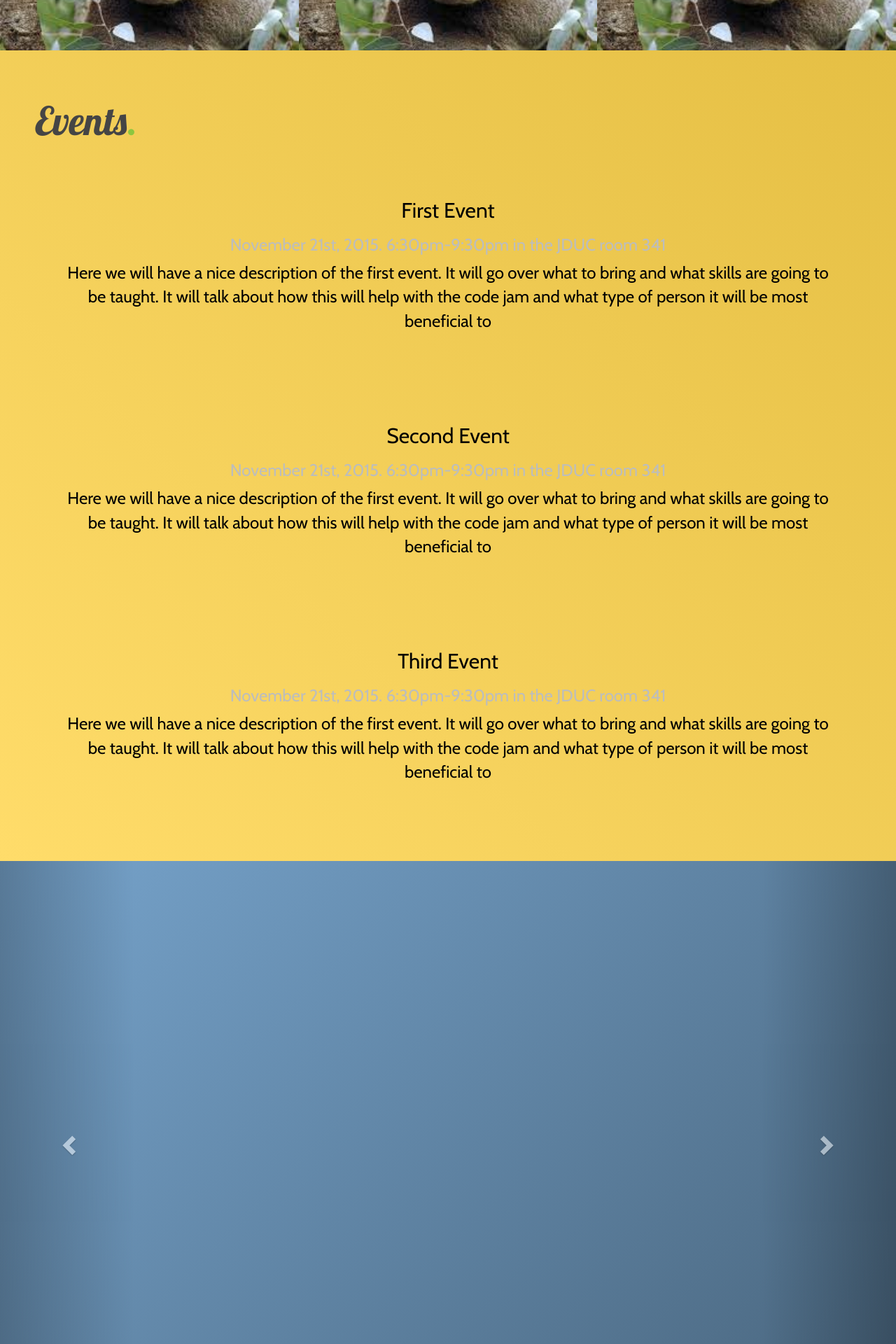
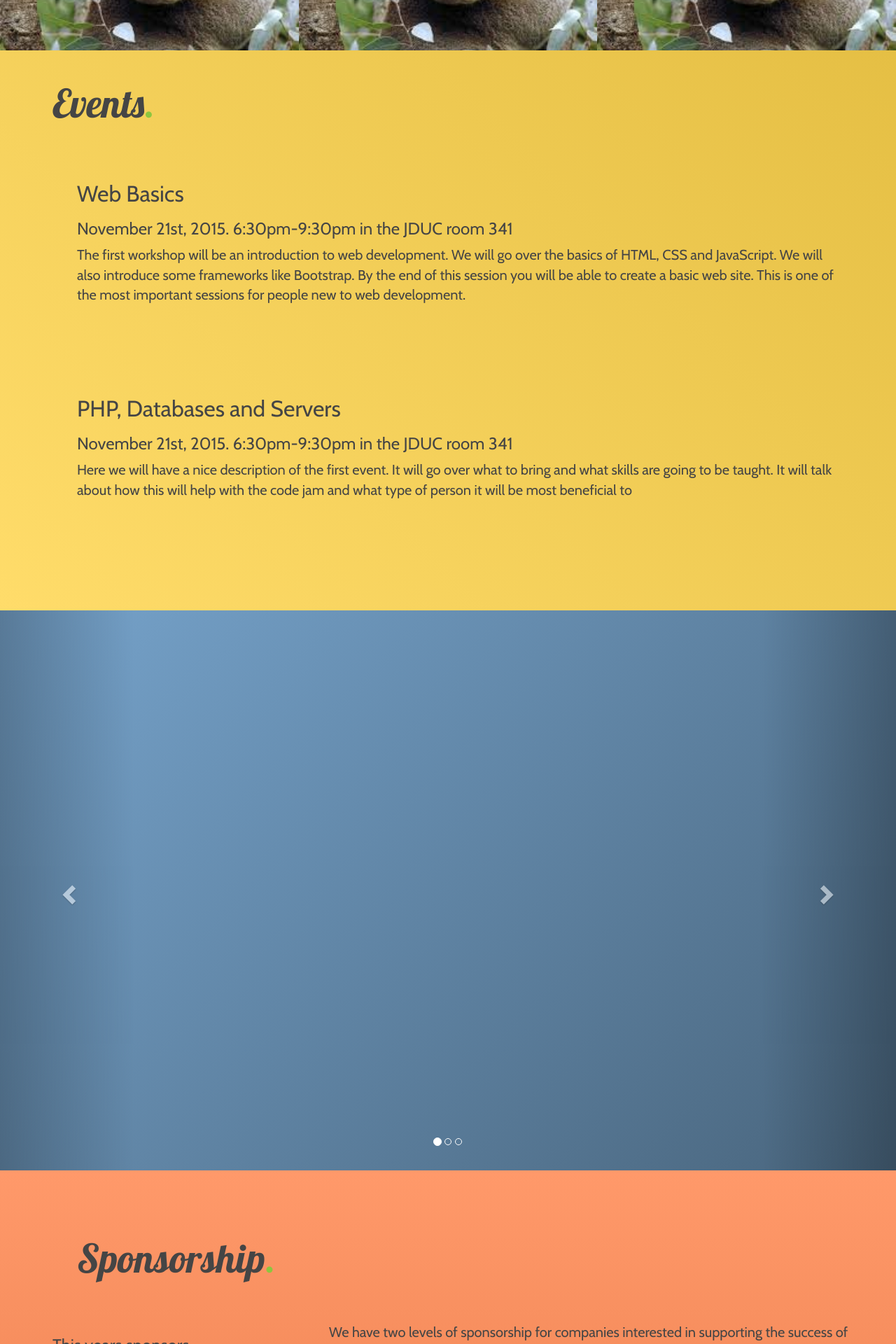
Before and after one commit to ChrisCartwright/QueensUCTC, a PHP site: page / in a window 1280 px wide. Shown: the part 2320-4240 px from the top of the page at 70% size. Run offline with PHP 8.4, Linux system fonts and the light colour scheme; some libraries are stand-ins or nearby versions.

Commit message:
colours and stuff

```diff
--- a/style.css
+++ b/style.css
@@ -35,7 +35,7 @@ body {
     margin: 0;
     color: black;
     font-family: Cabin, Verdana, Arial, Helvetica, sans-serif;
-    text-align: center;
+    text-align: left;
    background-color:#BCBDBD;
 	overflow-x:hidden;
 }
@@ -43,11 +43,34 @@ body {
 body h1 {
     font-family: lobster;
     font-size: 7vh;
+    color: #454545;
+}
+body h2 {
+    font-size: 4vh;
+    color: #454545;
+
+}
+body h3 {
+    font-size: 3vh;
+    color: #454545;
+    color: #454545;
 }
 
 body p{
-    font-family: Cabin;
+    font-size: 2.5vh;
+    color: #454545;
+}
+
+body span p {
+    font-size: 2vh;
+}
+
+body span h2 {
     font-size: 3vh;
+}
+
+body span h3 {
+    font-size: 2.5vh;
 }
 
 i {
@@ -77,6 +100,7 @@ p span {
     min-height: 100vh;
     height: auto;
     margin: 0;
+    text-align: center;
 }
 
 .navbar {
@@ -98,6 +122,7 @@ p span {
 }
 .jumbotron p {
     font-family: lobster;
+    color: black;
     font-size: 15vh;
     position: relative;
     top: 50%;
@@ -130,12 +155,10 @@ ul {
 
 .aboutHead {
     position: relative;
-    padding: 25px 50px 50px 50px;
+    padding: 25px 50px 50px 75px;
     width: 100%;
     min-height: 100vh;
     height: auto;
-    color: #454545;
-    font-size: large;
     background: rgba(255,153,106,1);
     background: -moz-linear-gradient(top, rgba(255,153,106,1) 0%, rgba(229,119,68,1) 100%);
     background: -webkit-gradient(left top, left bottom, color-stop(0%, rgba(255,153,106,1)), color-stop(100%, rgba(229,119,68,1)));
@@ -146,10 +169,6 @@ ul {
     filter: progid:DXImageTransform.Microsoft.gradient( startColorstr='#ff996a', endColorstr='#e57744', GradientType=0 );
 }
 
-.aboutHead h1 {
-    float: left;
-    padding: 0px 0 30px 30px;
-}
 h1 span{
     color: #8dc63f;
 }
@@ -174,7 +193,6 @@ h1 span{
 }
 
 .col-md-8  {
-    color: #BCBDBD;
     position: relative;
     top: 50%;
 }
@@ -208,13 +226,12 @@ h1 span{
 }
 
 #events .container {
-    top:50%;
-    left:50%;
+
     min-height: 100vh;
     height: auto;
-    padding: 50px;
+    padding: 25px 50px 50px 75px;
     width:100%;
-    text-align: center;
+    text-align: left;
     background: rgba(255,220,106,1);
     background: -moz-linear-gradient(45deg, rgba(255,220,106,1) 0%, rgba(229,191,68,1) 100%);
     background: -webkit-gradient(left bottom, right top, color-stop(0%, rgba(255,220,106,1)), color-stop(100%, rgba(229,191,68,1)));
@@ -225,14 +242,12 @@ h1 span{
     filter: progid:DXImageTransform.Microsoft.gradient( startColorstr='#ffdc6a', endColorstr='#e5bf44', GradientType=1 );
 }
 
-#events h1 {
-    float:left;
-}
 
 #sponsors .container {
 
-    padding: 25px 50px 50px 50px;
-    height: 100vh;
+    padding: 25px 50px 50px 75px;
+    min-height: 100vh;
+    height: auto;
     width:100%;
     background: rgba(255,153,106,1);
     background: -moz-linear-gradient(top, rgba(255,153,106,1) 0%, rgba(229,119,68,1) 100%);
@@ -242,10 +257,9 @@ h1 span{
     background: -ms-linear-gradient(top, rgba(255,153,106,1) 0%, rgba(229,119,68,1) 100%);
     background: linear-gradient(to bottom, rgba(255,153,106,1) 0%, rgba(229,119,68,1) 100%);
     filter: progid:DXImageTransform.Microsoft.gradient( startColorstr='#ff996a', endColorstr='#e57744', GradientType=0 );
-}
-#sponsors h1 {
     text-align: left;
 }
+
 
 
 .team-head {
@@ -360,7 +374,6 @@ span.text-content span h3 {
     background-position: 50%;
     background-repeat: no-repeat;
     height: 33vh;
-    font-size: 50%;
 }
 
 .col-md-4.two {
@@ -464,9 +477,6 @@ h1 {
 }
 
 h1.light {
-    color: #BCBDBD;
-}
-h3 {
     color: #BCBDBD;
 }
 
@@ -633,20 +643,10 @@ NAV BAR boxes
     width:40vw;
     text-align: center;
 }
-#form2 h3{
-    margin:0;
-    background-color: #8dc63f;
-    color: #454545;
-    font-size:20px;
-    border-bottom:none;
-}
+
 #form2 h3 span{
     display:block;
     padding:10px 20px;
-}
-#form2 fieldset{
-    background:#454545;
-    padding-bottom:1em;
 }
 #form2 legend{display:none;}
 
--- a/templates/contact.php
+++ b/templates/contact.php
@@ -1,7 +1,6 @@
 
 
 <form id="form2" action="send.php" method="post">
-    <h3><span>Contact Us</span></h3>
     <fieldset><legend>Contact form</legend>
         <p class="first">
             <label for="firstName">First Name</label>
--- a/templates/home.php
+++ b/templates/home.php
@@ -165,25 +165,17 @@
             <h1>Events<span>.</span></h1>
             <div class="row">
                 <div class="col-md-12">
-                    <h2>First Event</h2>
+                    <h2>Web Basics</h2>
                     <h3>November 21st, 2015. 6:30pm-9:30pm in the JDUC room 341</h3>
-                    <p>Here we will have a nice description of the first event. It will go over what to bring
-                        and what skills are going to be taught. It will talk about how this will help with the code
-                        jam and what type of person it will be most beneficial to</p>
+                    <p>The first workshop will be an introduction to web development. We will go over the basics
+                    of HTML, CSS and JavaScript. We will also introduce some frameworks like Bootstrap. By the
+                    end of this session you will be able to create a basic web site. This is one of
+                    the most important sessions for people new to web development.</p>
                 </div>
             </div>
             <div class="row">
                 <div class="col-md-12">
-                    <h2>Second Event</h2>
-                    <h3>November 21st, 2015. 6:30pm-9:30pm in the JDUC room 341</h3>
-                    <p>Here we will have a nice description of the first event. It will go over what to bring
-                        and what skills are going to be taught. It will talk about how this will help with the code
-                        jam and what type of person it will be most beneficial to</p>
-                </div>
-            </div>
-            <div class="row">
-                <div class="col-md-12">
-                    <h2>Third Event</h2>
+                    <h2>PHP, Databases and Servers</h2>
                     <h3>November 21st, 2015. 6:30pm-9:30pm in the JDUC room 341</h3>
                     <p>Here we will have a nice description of the first event. It will go over what to bring
                         and what skills are going to be taught. It will talk about how this will help with the code
@@ -241,7 +233,9 @@
 
         <div id="sponsors">
             <div class="container">
+                <div class="row">
                 <h1>Sponsorship<span>.</span></h1>
+                </div>
                 <div class="row">
                     <div class="col-md-4">
                         <h3>This years sponsors</h3>
@@ -253,19 +247,19 @@
                         <img src="images/koala.jpg" height="100" width="150"/>
                     </div>
                     <div class="col-md-8">
-                    <span>
+
                         <p>We have two levels of sponsorship for companies interested in supporting the success of Code the Change:</p>
 
-                        <p>Silver – $250 – At the silver level, your company logo will be featured in all promotional material for
+                        <p><strong>Silver</strong> – $250 – At the silver level, your company logo will be featured in all promotional material for
                             Code Jam 2015, including the event itinerary. Your company will also be identified during our lunch
                             and dinner breaks. You also have the option to contribute one company logo’d item in the participant packages.</p>
-                        <p>Gold – $500 – At the gold level, your logo will be featured in all promotional material, including the event
+                        <p><strong>Gold</strong> – $500 – At the gold level, your logo will be featured in all promotional material, including the event
                             itinerary, large sized posters at the event and our promotional video that will be shown to hundreds of
                             engineering, computer science, and mathematics students. You will also have access to the full day event,
                             providing your company with a unique and exclusive opportunity to connect with some of Canada’s brightest
                             young programming talent.</p>
                             <p>If you are interested in providing financial support and/or sending a recruiter to the Code Jam, please email us at sponsorship@queenscodethechange.com for more information. Limited sponsorships are available, and any companies interested in sending a recruiter or company representative must confirm attendance by November 30th, 2014.</p>
-                    </span>
+
                     </div>
 
                 </div>
@@ -277,7 +271,9 @@
         </div> -->
 
         <div id="contact">
-
+            <div class="row">
+                <h1>Contact Us<span>.</span></h1>
+            </div>
             <?php include "contact.php" ?>
         </div>
 
```
